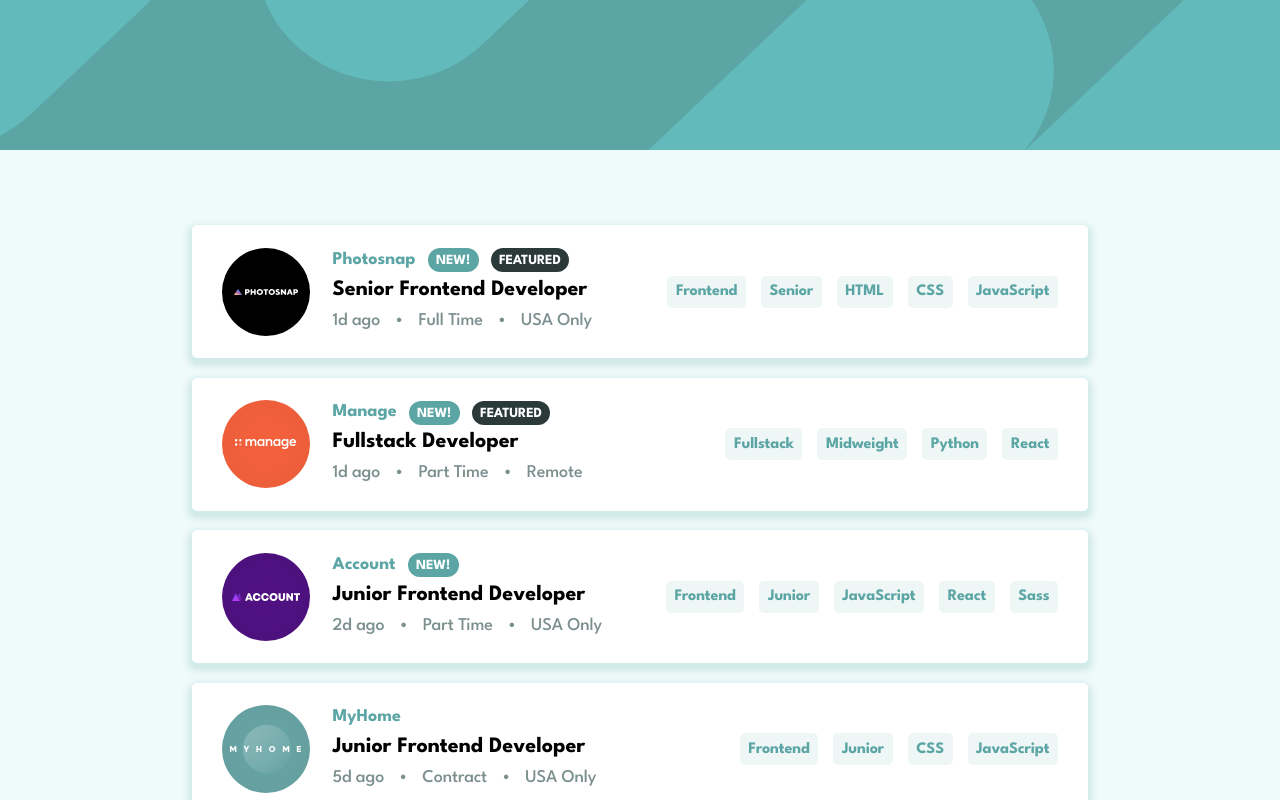
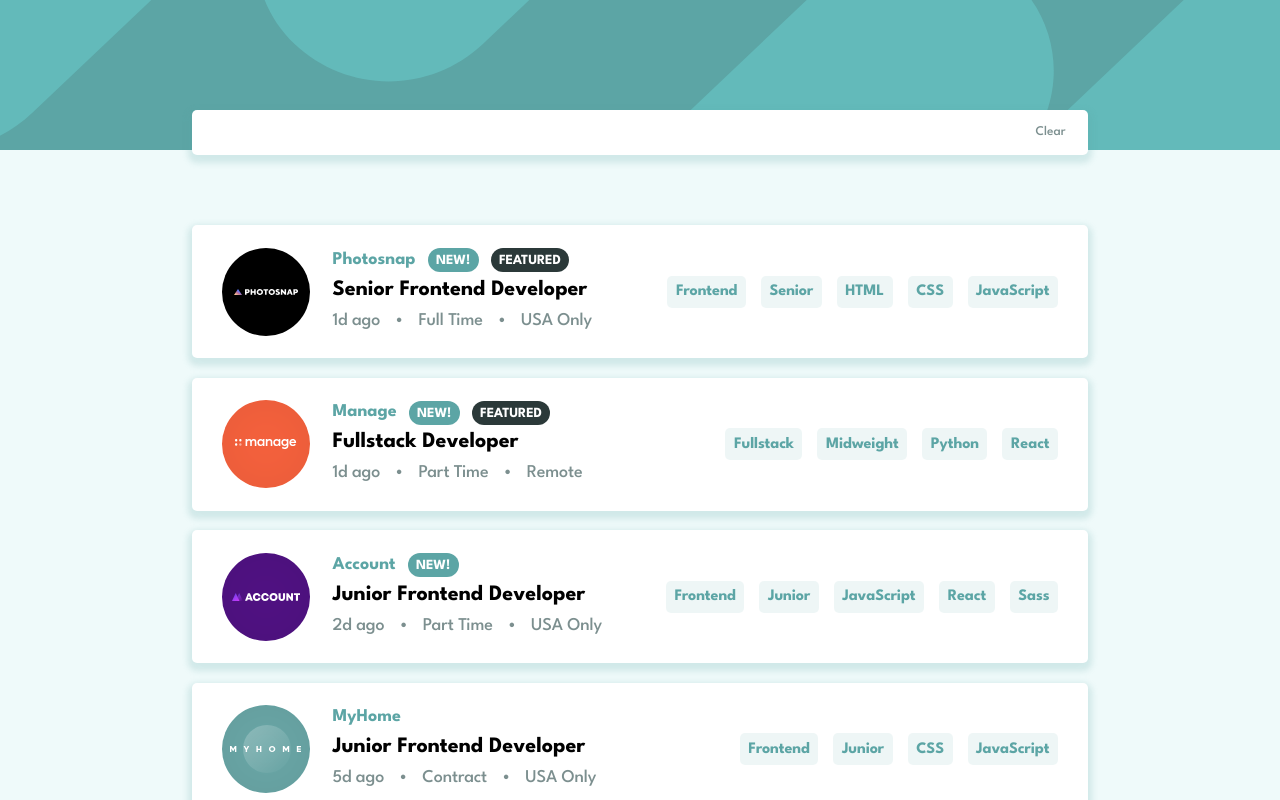
Before and after one commit to brunocs90/static-job-listings, a React (Vite) app: page / in a window 1280 px wide. Shown: the top 800 px of the page. Built offline with nearby package versions, Linux system fonts and the light colour scheme.

Commit message:
filter component

```diff
--- a/src/App.tsx
+++ b/src/App.tsx
@@ -8,10 +8,9 @@ import data from '../data.json';
 import Jobs from './components/Jobs';
 
 export function App() {
-    const [filterKeywords, setFilterKeywords] = useState(['']);
+    const [filterKeywords, setFilterKeywords] = useState<string[]>([]);
 
     function addFilterKeywords(keyword: string) {
-        console.log('estou logando essas informações aqui:', keyword);
         if (!filterKeywords.includes(keyword)) {
             setFilterKeywords([...filterKeywords, keyword]);
         }
@@ -20,7 +19,7 @@ export function App() {
     return (
         <ThemeProvider theme={defaultTheme}>
             <GlobalStyle />
-            <Header />
+            <Header keywords={filterKeywords} />
             <Jobs data={data} setFilterKeywords={addFilterKeywords} />
         </ThemeProvider>
     );
--- /dev/null
+++ b/src/components/Filter/CloseIcon.tsx
@@ -0,0 +1,11 @@
+export function CloseIcon() {
+    return (
+        <svg xmlns="http://www.w3.org/2000/svg" width="14" height="14">
+            <path
+                fill="#FFF"
+                fillRule="evenodd"
+                d="M11.314 0l2.121 2.121-4.596 4.596 4.596 4.597-2.121 2.121-4.597-4.596-4.596 4.596L0 11.314l4.596-4.597L0 2.121 2.121 0l4.596 4.596L11.314 0z"
+            />
+        </svg>
+    );
+}
--- /dev/null
+++ b/src/components/Filter/index.tsx
@@ -0,0 +1,26 @@
+import { CloseIcon } from './CloseIcon';
+import { FilterContainer } from './styles';
+
+interface FilterProps {
+    keywords: string[];
+}
+
+export default function Filter({ keywords }: FilterProps) {
+    return (
+        <FilterContainer>
+            <ul>
+                {keywords.map((key, id) => {
+                    return (
+                        <li key={id}>
+                            {key}
+                            <button className="close">
+                                <CloseIcon />
+                            </button>
+                        </li>
+                    );
+                })}
+                <button className="clear">Clear</button>
+            </ul>
+        </FilterContainer>
+    );
+}
--- /dev/null
+++ b/src/components/Filter/styles.ts
@@ -0,0 +1,69 @@
+import styled from 'styled-components';
+
+export const FilterContainer = styled.div`
+    display: flex;
+    flex-direction: column;
+    align-items: center;
+    padding-top: 6rem;
+
+    ul {
+        width: 70vw;
+        background-color: #fff;
+
+        display: flex;
+        align-items: center;
+        padding: 1.5rem 2rem;
+        border-radius: 5px;
+        margin: 1.3rem 0;
+        position: relative;
+        box-shadow: 0px 4px 6px 4px rgba(91, 164, 164, 0.2);
+        margin-bottom: -2rem;
+
+        position: relative;
+
+        li {
+            list-style: none;
+            background-color: ${({ theme }) => theme.colors['desaturated-dark-opacity']};
+            color: ${({ theme }) => theme.colors['desaturated-dark']};
+            font-weight: 700;
+            padding: 0 0 0 0.5rem;
+            display: flex;
+            align-items: center;
+            border-radius: 5px;
+
+            &:not(:last-child) {
+                margin-right: 1rem;
+            }
+
+            .close {
+                background-color: ${({ theme }) => theme.colors['desaturated-dark']};
+                border: none;
+                border-radius: 0 5px 5px 0;
+                cursor: pointer;
+                margin-left: 0.5rem;
+                transition: all 0.2s;
+                img {
+                    padding: 0.5rem;
+                }
+
+                &:hover {
+                    background-color: ${({ theme }) => theme.colors['very-dark-grayish']};
+                }
+            }
+        }
+
+        .clear {
+            background-color: transparent;
+            border: none;
+            color: ${({ theme }) => theme.colors['dark-grayish']};
+            position: absolute;
+            right: 1.5rem;
+            cursor: pointer;
+
+            &:hover {
+                color: ${({ theme }) => theme.colors['desaturated-dark']};
+                text-decoration: underline;
+            }
+        }
+    }
+`;
--- a/src/components/Header/index.tsx
+++ b/src/components/Header/index.tsx
@@ -1,5 +1,14 @@
+import Filter from '../Filter';
 import { HeaderContainer } from './styles';
 
-export default function Header() {
-    return <HeaderContainer />;
+interface HeaderProps {
+    keywords: string[];
 }
+
+export default function Header({ keywords }: HeaderProps) {
+    return (
+        <HeaderContainer>
+            <Filter keywords={keywords} />
+        </HeaderContainer>
+    );
+}
```
